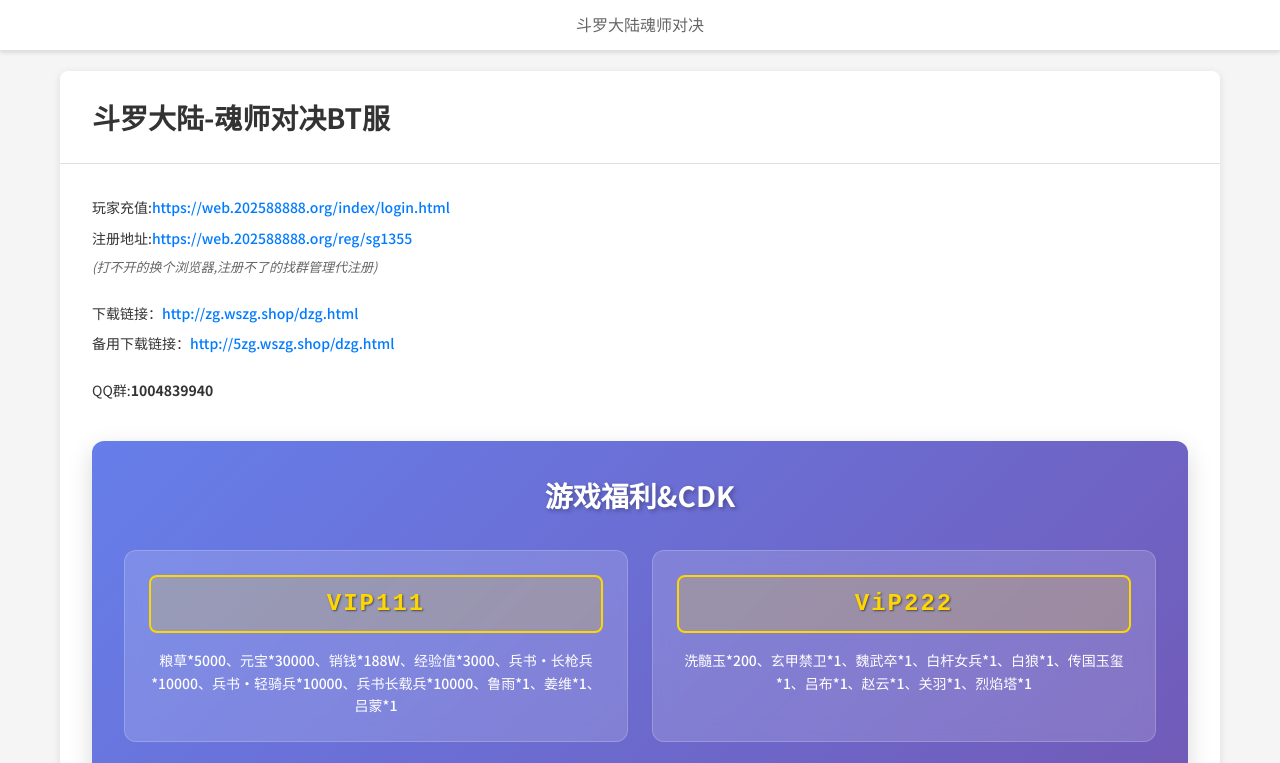
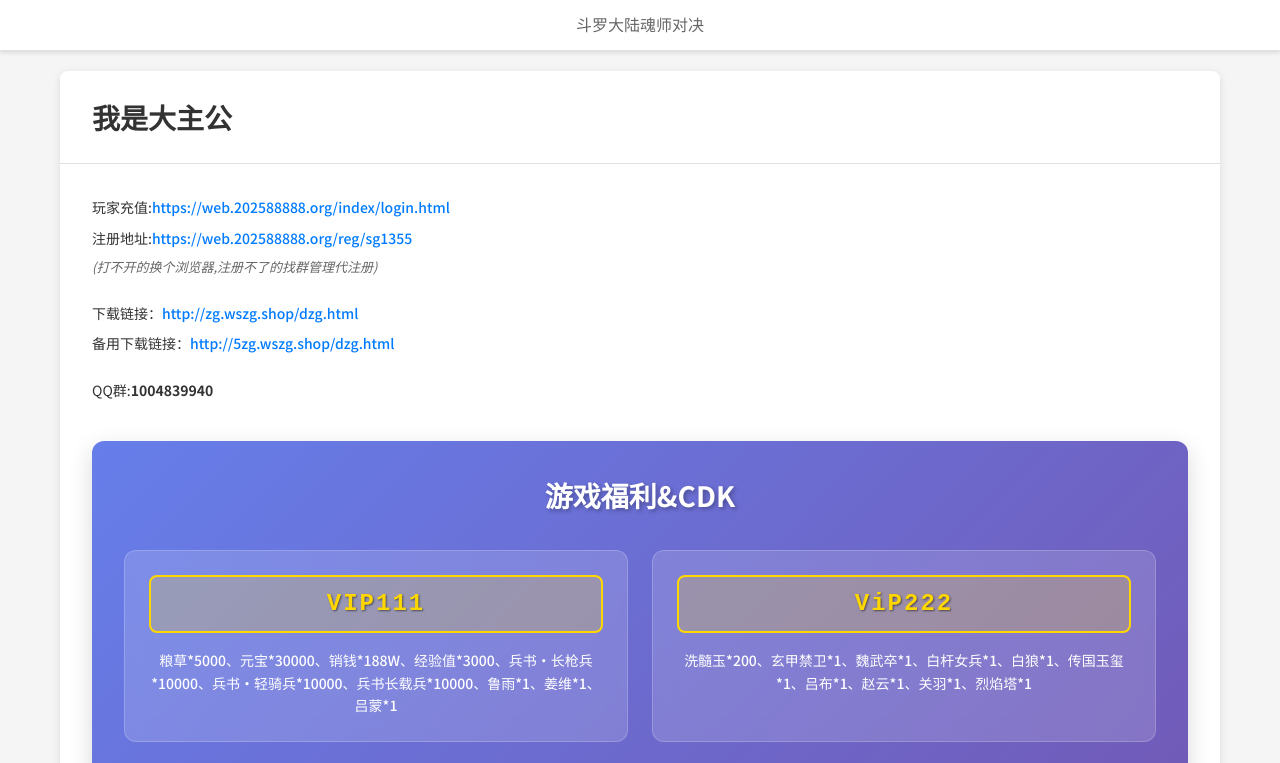
Before and after one commit to guiyichen/longhundoudalu, a plain HTML site: page index.html in a window 1280 px wide. Shown: the top 763 px of the page. Drawn offline with Linux system fonts and the light colour scheme.

Commit message:
修改文案

```diff
--- a/index.html
+++ b/index.html
@@ -24,7 +24,7 @@
         <div class="document-container">
             <!-- 文档标题 -->
             <div class="document-header">
-                <h1 class="document-title">斗罗大陆-魂师对决BT服</h1>
+                <h1 class="document-title">我是大主公</h1>
             </div>
 
             <!-- 文档内容 -->
```
